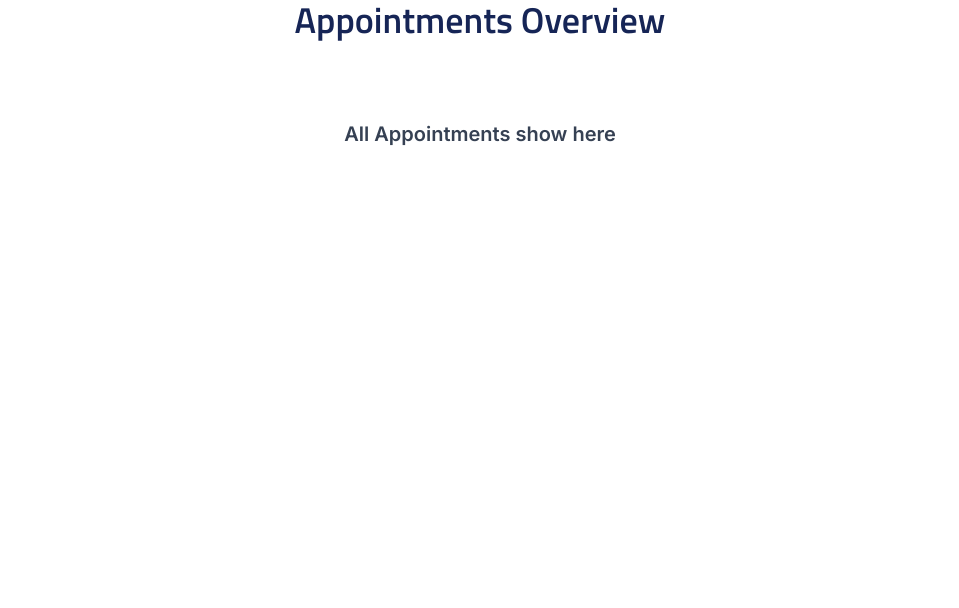
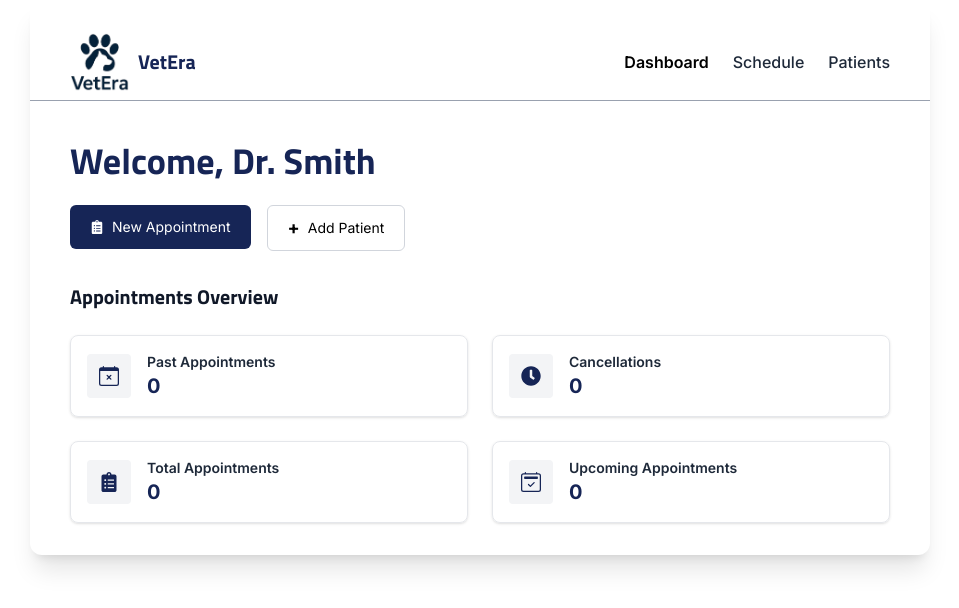
Before and after one commit to tarunmalik330/vet-era-new, a Next.js app: page /appointments/overview in a window 1280 px wide. Shown: the top 608 px of the page, without its empty margins (160-1119 px from the left). Built offline with nearby package versions, Linux system fonts and the light colour scheme.

Commit message:
add dashboard

```diff
--- a/package.json
+++ b/package.json
@@ -13,6 +13,7 @@
     "react": "19.1.0",
     "react-dom": "19.1.0",
     "react-hook-form": "^7.60.0",
+    "react-icons": "^5.5.0",
     "react-toastify": "^11.0.5"
   },
   "devDependencies": {
--- a/src/app/page.js
+++ b/src/app/page.js
@@ -3,6 +3,7 @@ import { useEffect, useState } from "react";
 import { useRouter } from "next/navigation";
 import Header from "@/components/common/Header";
 import Services from "@/components/home/Services";
+import Overview from "@/components/appointments/Overview";
 
 const HomePage = () => {
   const router = useRouter();
@@ -23,6 +24,7 @@ const HomePage = () => {
     <div>
       <Header />
       <Services />
+      <Overview/>
     </div>
   );
 };
--- a/src/components/appointments/Overview.jsx
+++ b/src/components/appointments/Overview.jsx
@@ -1,16 +1,103 @@
+"use client";
 import React from "react";
+import { useAppointments } from "@/context/AppointmentsContext";
+import { FaClipboardList, FaClock } from "react-icons/fa";
+import { BsCalendar2Check, BsCalendarX } from "react-icons/bs";
+import Link from "next/link";
 
 const Overview = () => {
+  const { appointments } = useAppointments();
+
+  // Get current date and categorize appointments
+  const now = new Date();
+
+  const total = appointments.length;
+  const cancelled = appointments.filter(a => a.status === "Cancelled").length;
+  const upcoming = appointments.filter(a => new Date(a.date) > now && a.status === "Pending").length;
+  const past = appointments.filter(a => new Date(a.date) < now && a.status !== "Cancelled").length;
+
   return (
-    <div>
-      <h2 className="text-2xl md:text-3xl lg:text-4xl text-center mb-24 md:mb-20 font-titillium font-semibold text-blue-950">
-        Appointments Overview
-      </h2>
-      <p className="text-center mt-20 text-xl font-semibold text-gray-700 mt-4">
-        All Appointments show here
-      </p>
+    <div className="max-w-[900px] rounded-xl mx-auto shadow-xl bg-white py-8">
+      {/* Navbar */}
+      <nav className="flex justify-between px-10 pb-2 border-b rounded-t-xl border-gray-400 items-center mb-10">
+        <div className="flex items-center space-x-2">
+          <Link href="/" className="relative">
+            <img src="/assets/images/png/logo.png" alt="logo" width={60} height={50} />
+          </Link>
+          <span className="font-bold text-xl text-blue-950 font-titillium">VetEra</span>
+        </div>
+        <ul className="flex space-x-6 font-medium text-gray-800">
+          <li><Link href="#" className="font-semibold text-black">Dashboard</Link></li>
+          <li><Link href="#">Schedule</Link></li>
+          <li><Link href="#">Patients</Link></li>
+        </ul>
+      </nav>
+
+      {/* Welcome Section */}
+      <div className="mb-8 px-10">
+        <h1 className="text-3xl md:text-4xl font-bold text-blue-950 mb-6 font-titillium">
+          Welcome, Dr. Smith
+        </h1>
+        <div className="flex flex-wrap gap-4">
+          <Link href="/appointments/schedule">
+            <button className="bg-blue-950 text-white px-5 py-3 rounded-md flex items-center space-x-2 text-sm hover:bg-blue-900">
+              <FaClipboardList />
+              <span>New Appointment</span>
+            </button>
+          </Link>
+          <button className="border border-gray-300 px-5 py-2 rounded-md flex items-center space-x-2 text-sm hover:bg-gray-100">
+            <span className="text-lg font-bold">+</span>
+            <span>Add Patient</span>
+          </button>
+        </div>
+      </div>
+
+      {/* Appointments Overview */}
+      <div className="px-10">
+        <h2 className="text-xl font-bold text-gray-900 mb-6 font-titillium">Appointments Overview</h2>
+        <div className="grid grid-cols-1 sm:grid-cols-2 mb-6 gap-6">
+          {/* Past Appointments */}
+          <OverviewCard
+            title="Past Appointments"
+            value={past}
+            Icon={BsCalendarX}
+          />
+          {/* Cancellations */}
+          <OverviewCard
+            title="Cancellations"
+            value={cancelled}
+            Icon={FaClock}
+          />
+        </div>
+        <div className="grid grid-cols-1 sm:grid-cols-2 gap-6">
+          {/* Total Appointments */}
+          <OverviewCard
+            title="Total Appointments"
+            value={total}
+            Icon={FaClipboardList}
+          />
+          {/* Upcoming Appointments */}
+          <OverviewCard
+            title="Upcoming Appointments"
+            value={upcoming}
+            Icon={BsCalendar2Check}
+          />
+        </div>
+      </div>
     </div>
   );
 };
 
+const OverviewCard = ({ title, value, Icon }) => (
+  <div className="border border-gray-200 rounded-lg p-4 flex items-center space-x-4 shadow-sm hover:shadow-md transition">
+    <div className="bg-gray-100 p-3 rounded">
+      <Icon className="text-blue-950 text-xl" />
+    </div>
+    <div>
+      <p className="text-sm font-semibold text-gray-800">{title}</p>
+      <p className="text-xl font-bold text-blue-950">{value}</p>
+    </div>
+  </div>
+);
+
 export default Overview;
```
Also changed, not shown: 1 other file (tests, documents, lock files or other folders).
